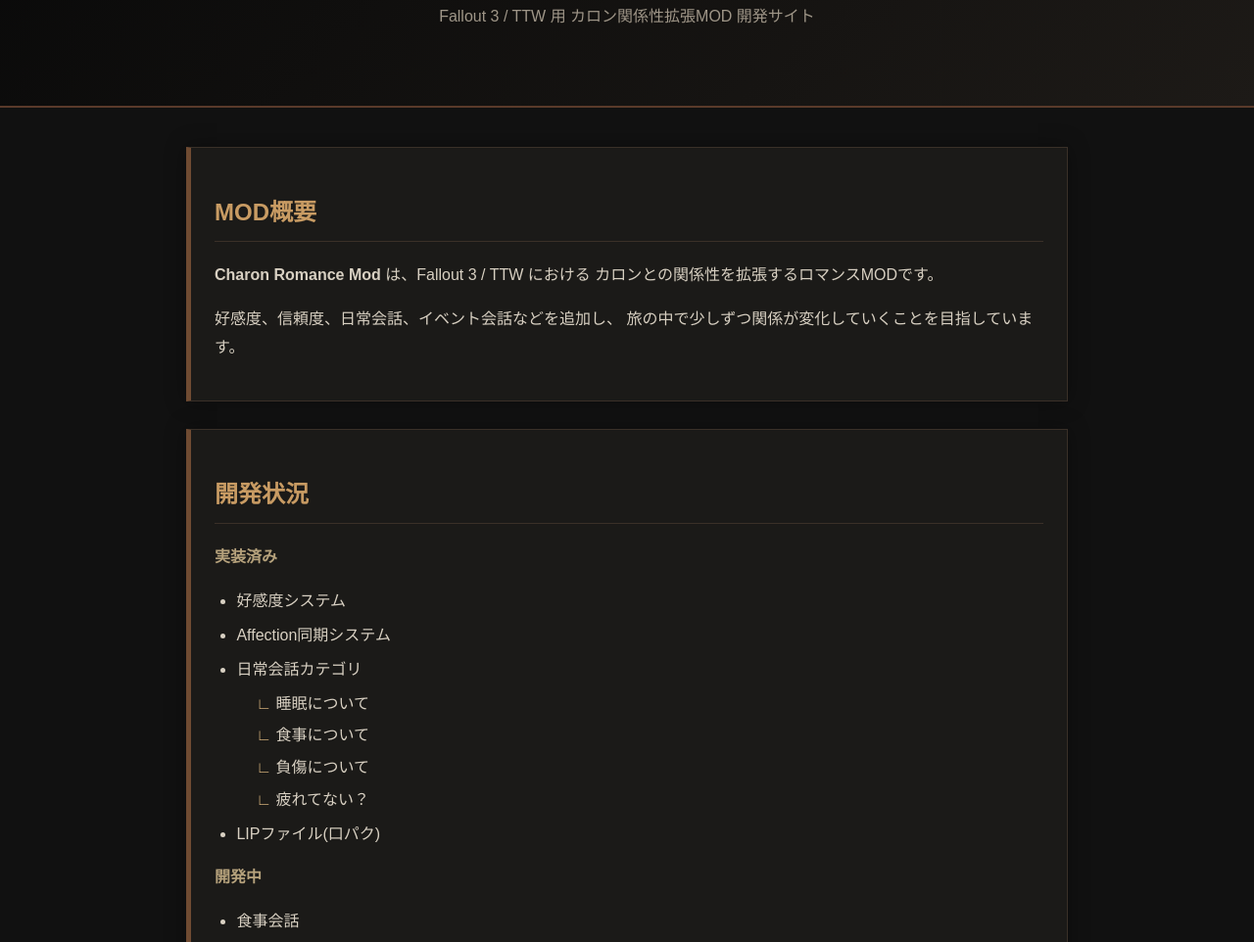
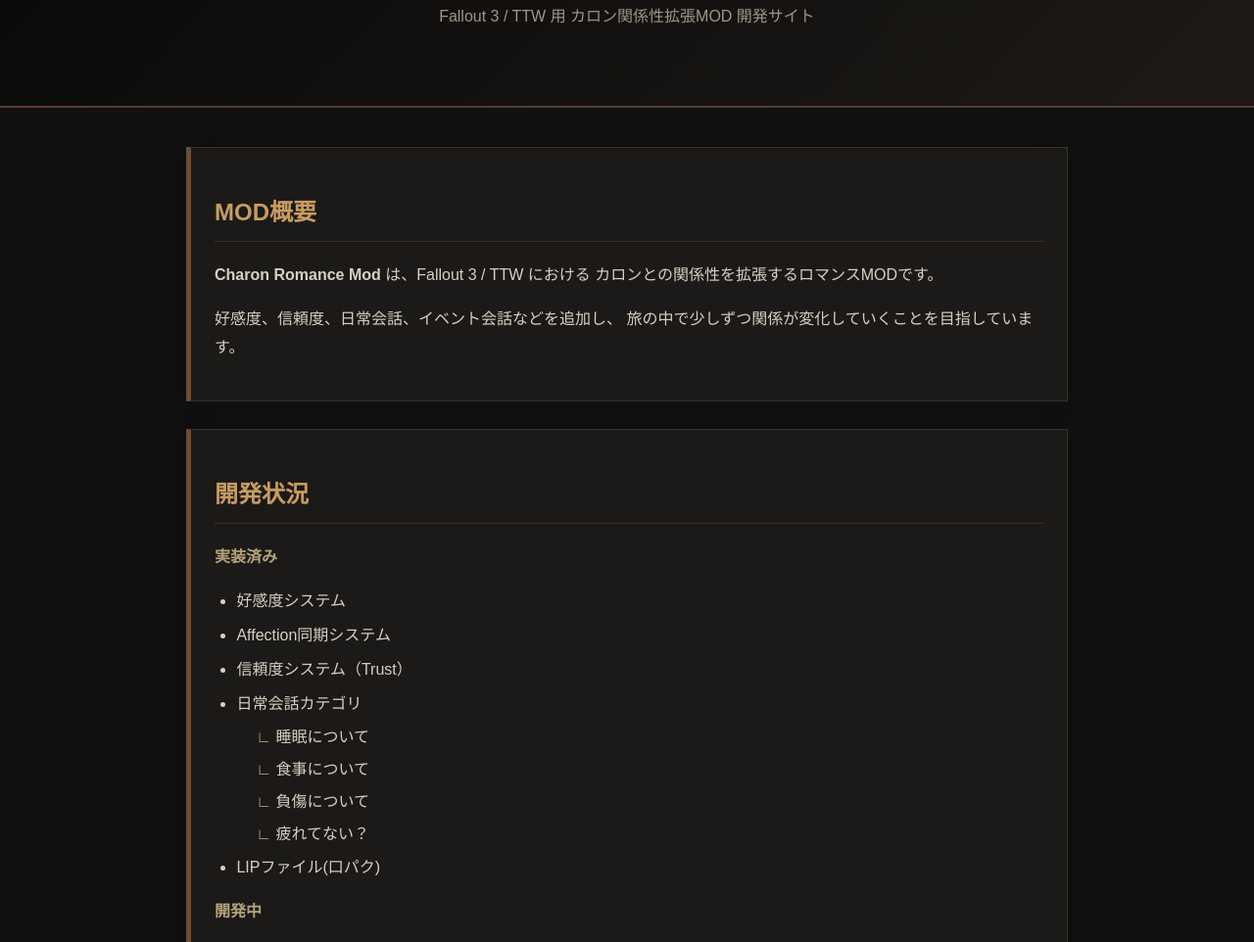
Before and after one commit to hidamarikoneko6446-gif/charon-romance-mod, a plain HTML site: page index.html in a window 1280 px wide. Shown: the part 138-1100 px from the top of the page at 98% size. Drawn offline with Linux system fonts and the light colour scheme.

Commit message:
Update index.html

```diff
--- a/index.html
+++ b/index.html
@@ -121,6 +121,7 @@
     <ul>
       <li>好感度システム</li>
       <li>Affection同期システム</li>
+      <li>信頼度システム（Trust）</li>
       <li>
   日常会話カテゴリ
   <ul class="sub-list">
```
